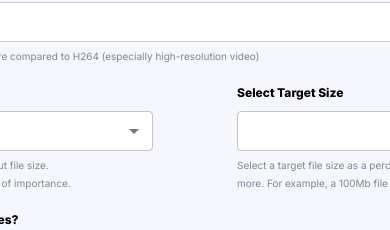
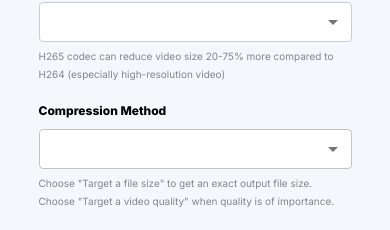
Before and after one commit to mustafa-toptal/riverside-frontend, a React (Create React App) app: page /compressor in a window 390 px wide. Shown: the part 542-772 px from the top of the page. Built offline with nearby package versions, Linux system fonts and the light colour scheme.

Commit message:
responsive UI for advance option

```diff
--- a/src/component/compressor/AdvanceOptions.js
+++ b/src/component/compressor/AdvanceOptions.js
@@ -10,12 +10,15 @@ import {
   Typography,
 } from "@mui/material";
 
+import { useResponsiveQuery } from "../../utils/hooks/useResponsiveQuery";
+
 function AdvanceOptions() {
+  const isMobile = useResponsiveQuery();
   return (
     <Box
       sx={{
         marginTop: "20px",
-        width: "840px",
+        width: isMobile ? "313px" : "840px",
         display: "flex",
         flexDirection: "column",
         marginBottom: "20px"
@@ -93,12 +96,12 @@ function AdvanceOptions() {
       <Box
         sx={{
           display: "flex",
-          flexDirection: "row",
+          flexDirection: isMobile ? "column" :"row",
           justifyContent: "space-between",
           marginTop: "20px",
         }}
       >
-        <Box sx={{ width: "45%" }}>
+        <Box sx={{ width: isMobile ? "100%" :"45%" }}>
           <Typography
             sx={{
               fontSize: "12px",
@@ -141,7 +144,7 @@ function AdvanceOptions() {
             Choose "Target a video quality" when quality is of importance.
           </Typography>
         </Box>
-        <Box sx={{ width: "45%" }}>
+        <Box sx={{ width: isMobile ? "100%" :"45%" , marginTop: isMobile ? "20px" : "0px"}}>
           <Typography
             sx={{
               fontSize: "12px",
@@ -177,7 +180,7 @@ function AdvanceOptions() {
           </Typography>
         </Box>
       </Box>
-      <Box sx={{ width: "60%" }}>
+      <Box sx={{ width: isMobile ? "100%" :"60%" }}>
         <Typography
           sx={{
             fontSize: "12px",
@@ -213,7 +216,7 @@ function AdvanceOptions() {
           />
         </FormGroup>
       </Box>
-      <Box sx={{ width: "40%", marginTop: "20px", display: "flex", flexDirection: "row", alignItems: "center" }}>
+      <Box sx={{ width: isMobile ? "100%" :"40%", marginTop: "20px", display: "flex", flexDirection: isMobile ? "column-reverse" :"row", alignItems: "center", justifyContent: isMobile ? "center" : "start" }}>
         <Button
           sx={{
             width: "55%",
@@ -243,7 +246,8 @@ function AdvanceOptions() {
               fontSize: "12px",
               lineHeight: "18px",
               textDecoration: "underline",
-              marginLeft: "26px",
+              marginLeft: isMobile ? "0px" :"26px",
+              marginBottom: isMobile ? "10px" : "0px",
               cursor: "pointer"
             }}
           >
```
